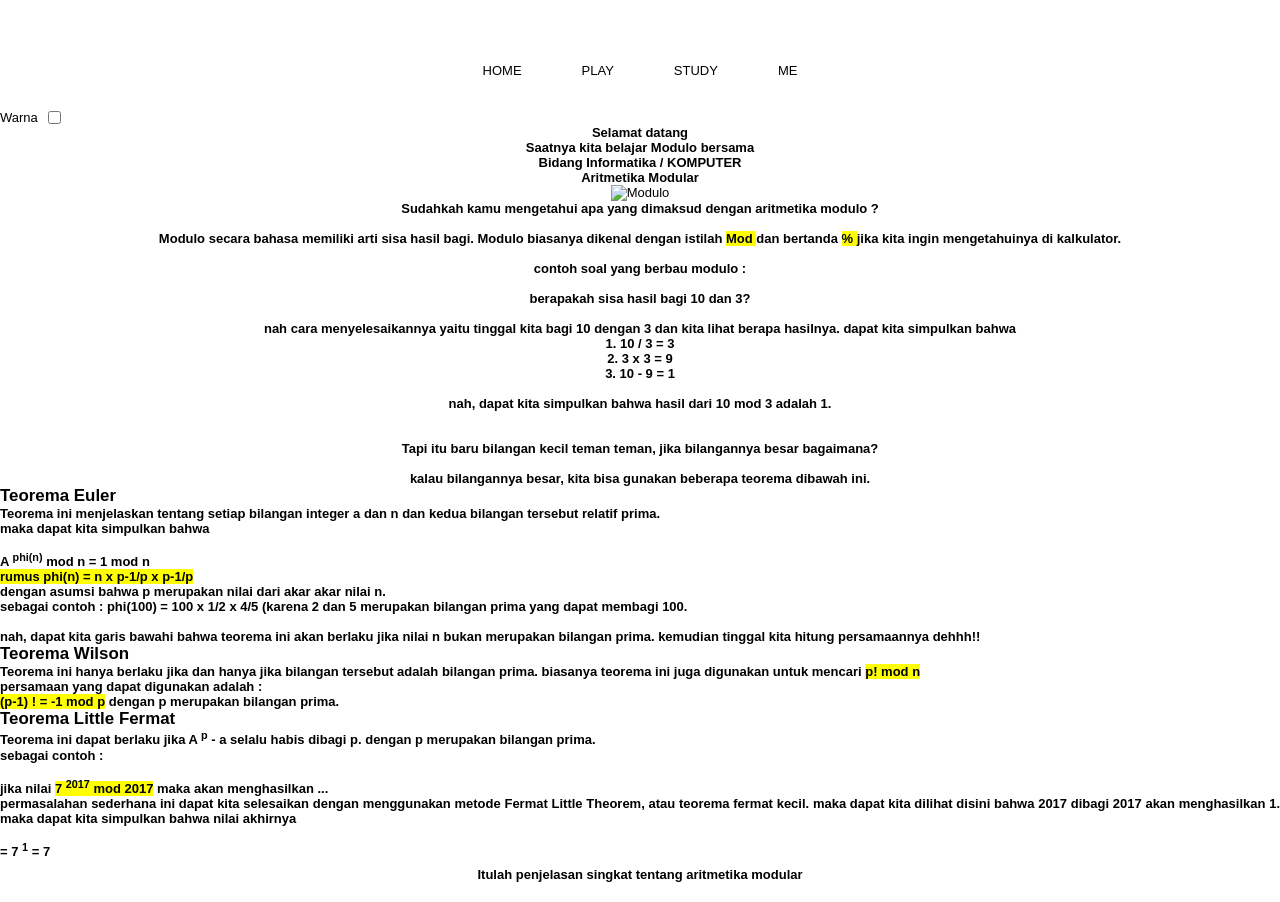
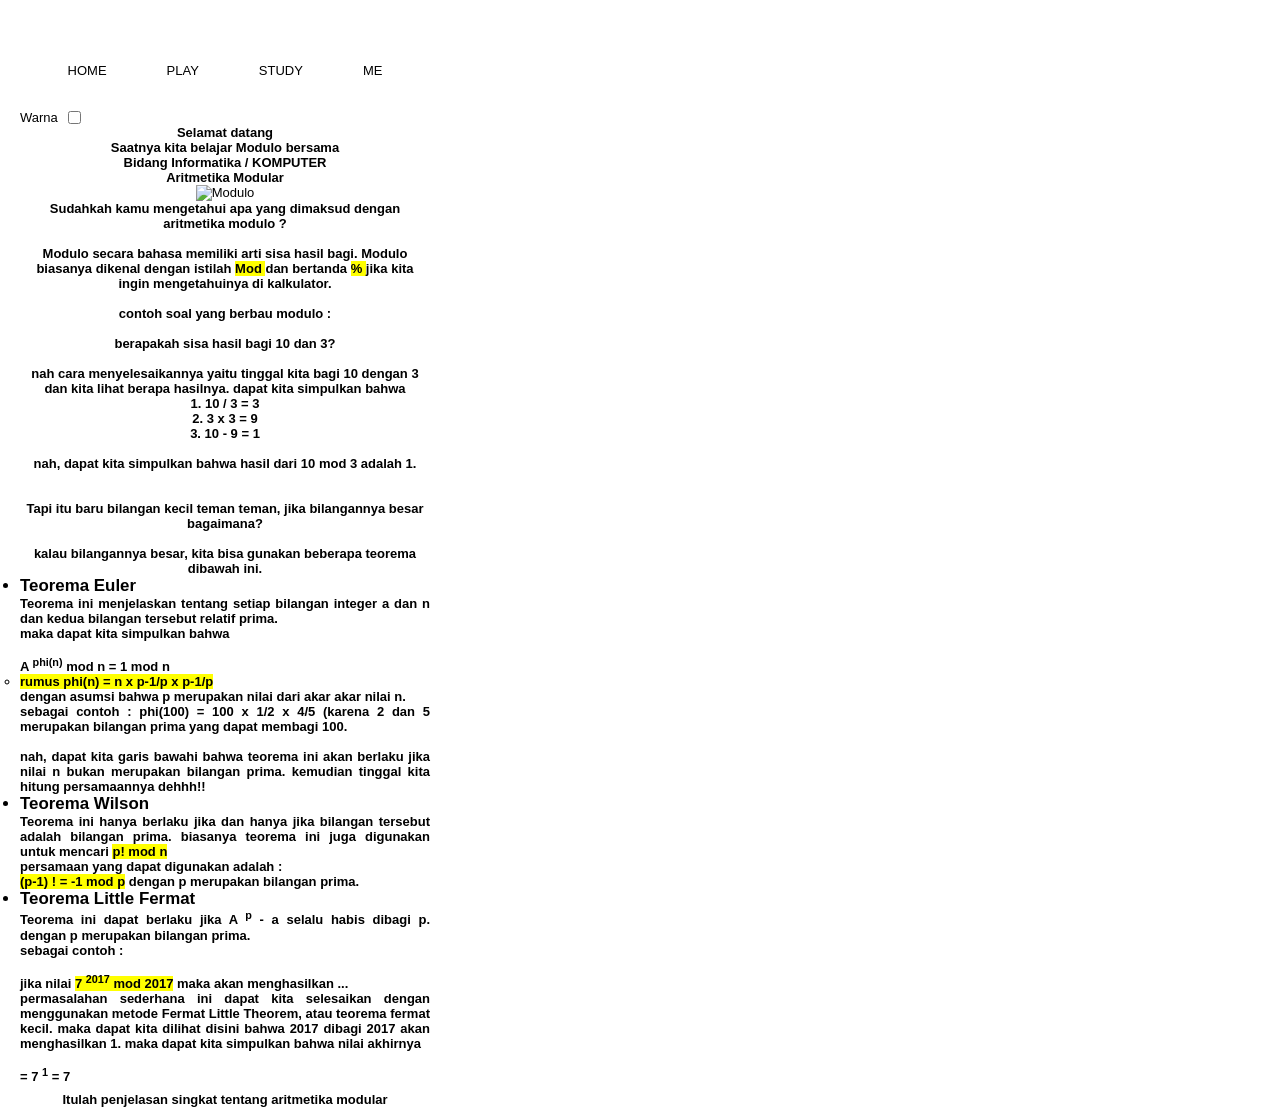

update website

--- a/style.css
+++ b/style.css
@@ -51,8 +51,7 @@ html{
 .li-navbar :hover {
     background-color: #009bd9;
     transition: .9s ease-in-out;
-    transition: delay :.3s;
-    border-radius:10px;
+    transition: delay :0.3s;
 }
 .a-navbar{
     color:unset;
@@ -63,10 +62,11 @@ html{
     height: 50vh;
 }
 .container{
-    height: auto;
-    width: 100%;
+    height: 50vh;
+    width: 50vh;
+    justify-items: center;
     min-height: 100vh;
-    padding: 20px 0;
+    padding: 20px 20px;
     text-align: center;
  }
 .wrapper{
